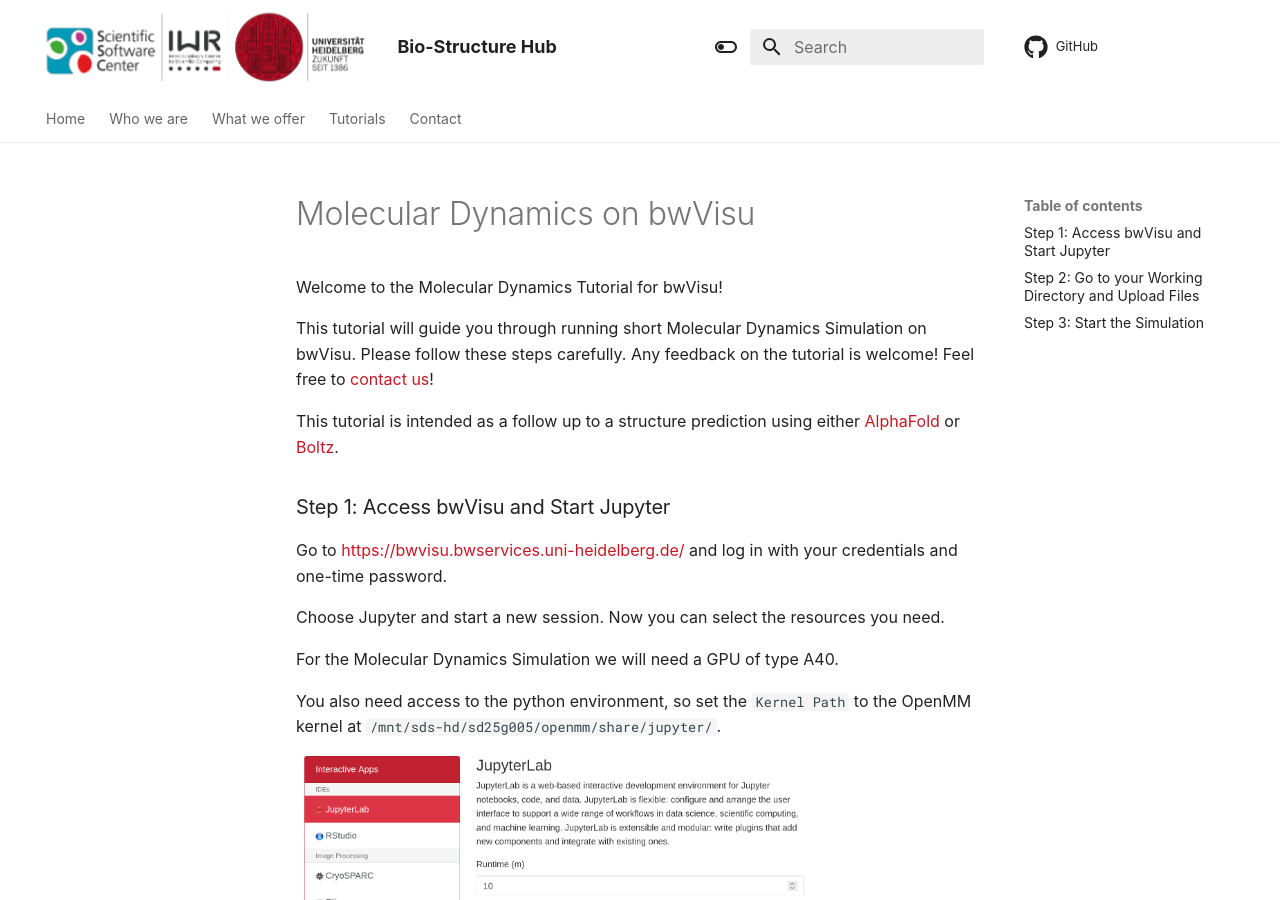
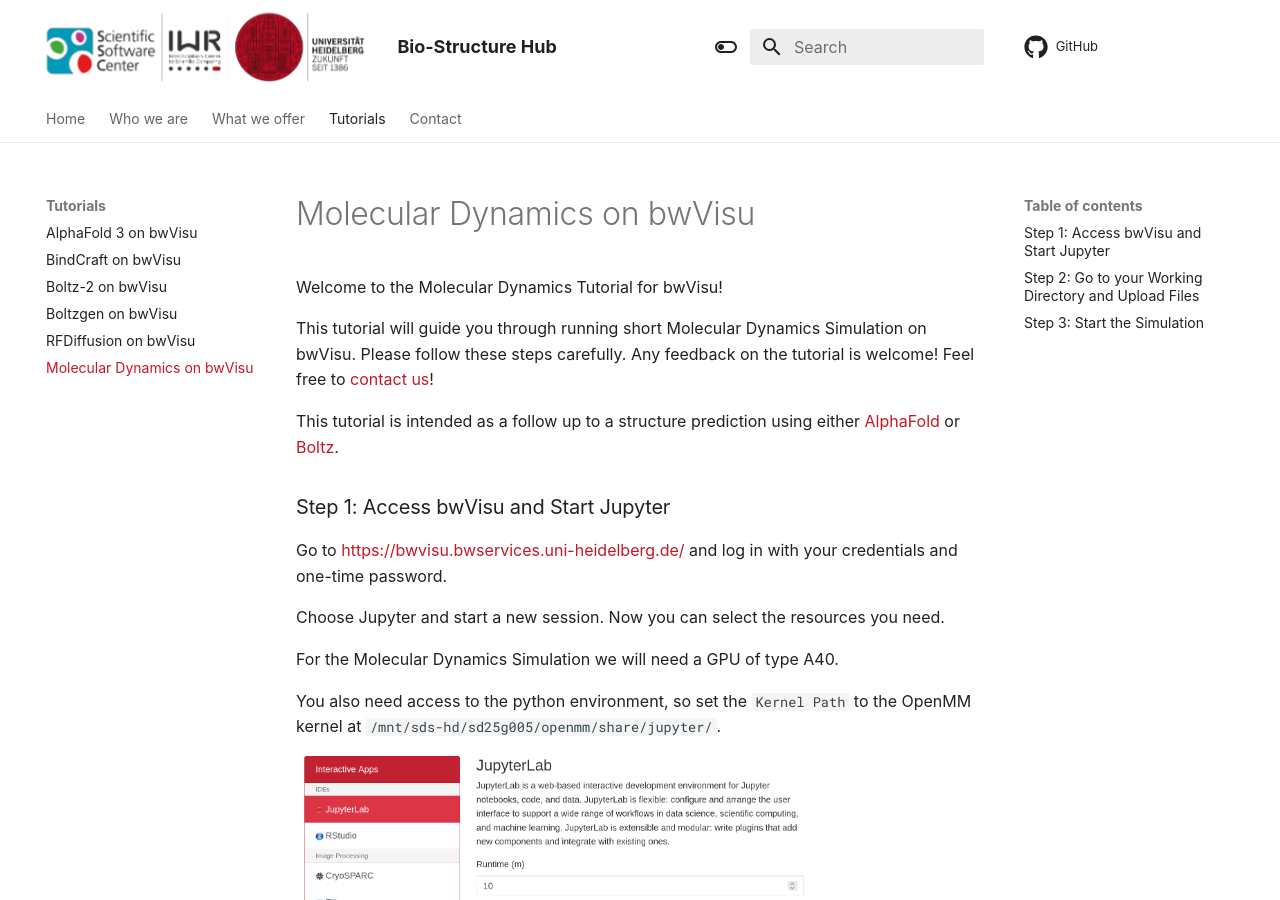
Before and after one commit to ssciwr/BioStructureHub, an MkDocs documentation site: the page built from docs/tutorials/tutorial_MD_bwVisu.md, in a window 1280 px wide and 900 px high. Built offline with MkDocs 1.6.1 and Material for MkDocs 9.7.7, drawn with Linux system fonts in a browser that asks for light colours; comment, search, counter and statistics services are not loaded.

Commit message:
fix: MD tutorial style

```diff
--- a/docs/tutorials/tutorial_MD_bwVisu.md
+++ b/docs/tutorials/tutorial_MD_bwVisu.md
@@ -34,7 +34,7 @@ Make sure that the output of your structure prediction is in the same directory
 
 It should look like this:
 
-![Screenshot](../images/tutorial/bwVisu_MD_files.png){: .invertable style="height:111px;width:444px"}
+![Screenshot](../images/tutorial/bwVisu_MD_files.png){: .invertable style="height:142px"}
 
 
 ### Step 3: Start the Simulation
--- a/mkdocs.yml
+++ b/mkdocs.yml
@@ -60,6 +60,7 @@ nav:
     - tutorials/tutorial_Boltz_bwVisu.md
     - tutorials/tutorial_Boltzgen_bwVisu.md
     - tutorials/tutorial_RFDiffusion_bwVisu.md
+    - tutorials/tutorial_MD_bwVisu.md
   - Contact: contact.md
 
 extra_css:
```
